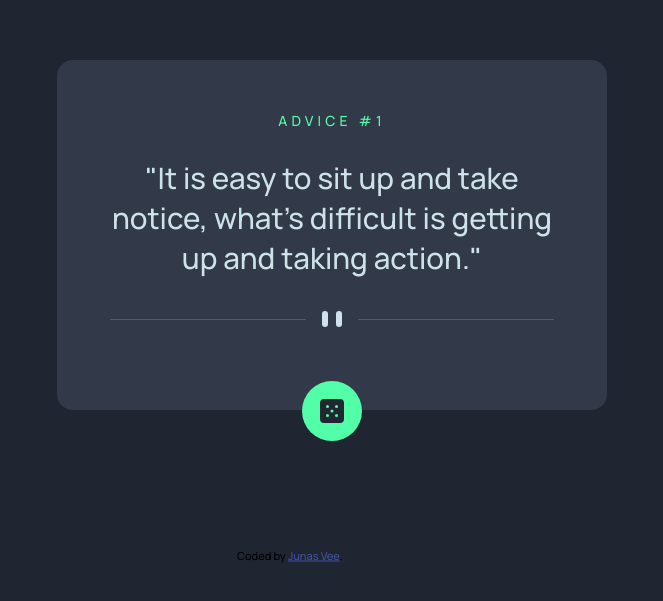
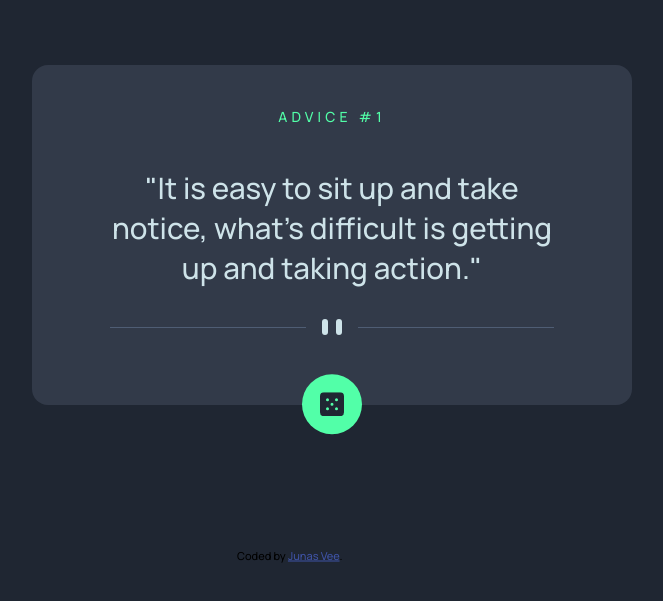
Before and after one commit to JunasVee/Advice-generator-app-solution, a plain HTML site: page index.html in a window 1280 px wide. Shown: the part 165-766 px from the top of the page, without its empty margins (308-971 px from the left). Drawn offline with Linux system fonts and the light colour scheme.

Commit message:
Update style.css

```diff
--- a/style.css
+++ b/style.css
@@ -19,13 +19,13 @@ body {
 }
 
 .card {
-    height: 350px;
-    width: 550px;
+    height: 340px;
+    width: 600px;
     background: hsl(217, 19%, 24%);
+    padding: 0 3%;
     border-radius: 1em;
     text-align: center;
     display: flex;
-    justify-content: center;
     align-items: center;
     flex-direction: column;
 }
@@ -34,7 +34,7 @@ body {
     color: hsl(150, 100%, 66%);
     letter-spacing: 0.3em;
     font-size: 14px;
-    padding: 5% 0;
+    padding: 8% 0;
 }
 
 .advice {
@@ -48,8 +48,11 @@ body {
     height: 60px;
     width: 60px;
     border-radius: 50%;
-    transform: translateY(90%);
+    position: absolute;
     cursor: pointer;
+    left: 50%;
+    top: 50%;
+    transform: translate(-50%,232%);
     transition: box-shadow 0.2s ease-in-out;
 }
 
```
